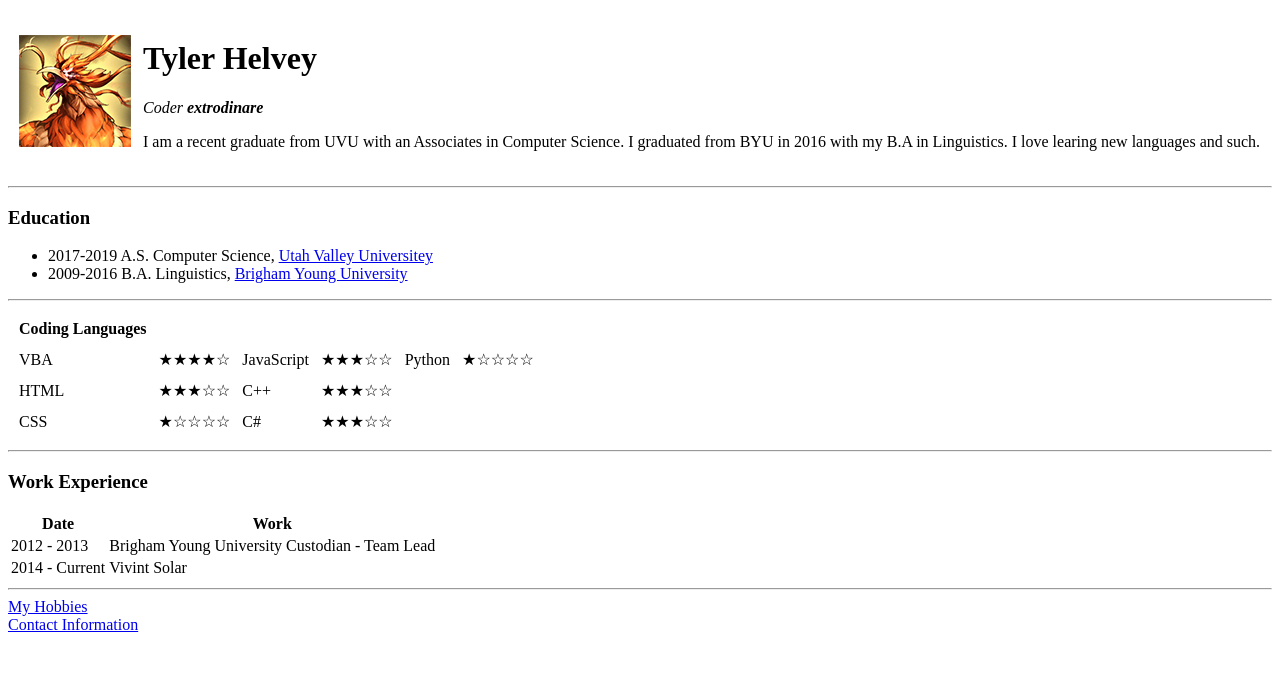
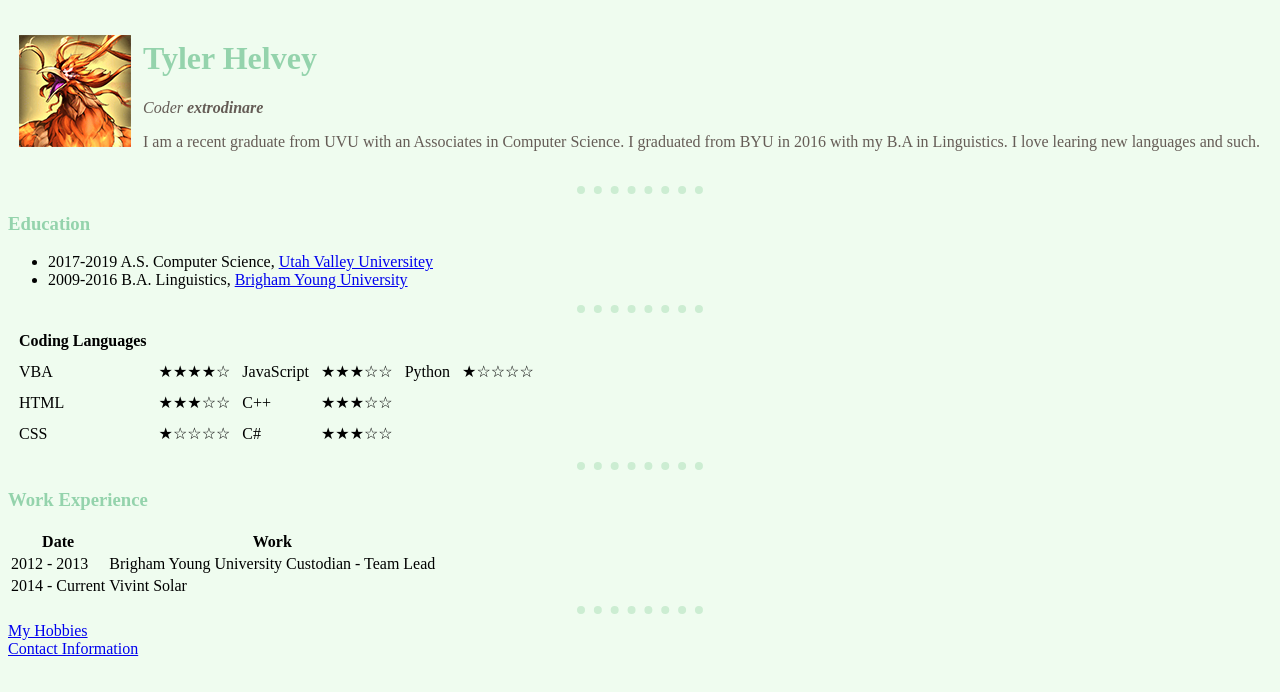
Before and after one commit to xBurnFenix/CVWebsite, a plain HTML site: page index.html in a window 1280 px wide. Drawn offline with Linux system fonts and the light colour scheme.

Commit message:
2/3/2020 Update
Procceding with web-dev course. Saving updates/changes done today.

-Added external CSS

```diff
--- /dev/null
+++ b/CSS/style.css
@@ -0,0 +1,22 @@
+body {
+  background-color: #effcef;
+}
+
+hr {
+  border-style: dotted none none;
+  border-color: #ccedd2;
+  border-width: 8px;
+  width: 10%
+}
+
+h1 {
+  color: #94d3ac;
+}
+
+h3 {
+  color: #94d3ac;
+}
+
+p {
+  color: #655c56;
+}
--- a/index.html
+++ b/index.html
@@ -4,6 +4,7 @@
   <head>
     <meta charset="utf-8">
     <title>Tyler's Personal Site</title>
+    <link rel="stylesheet" href="css/style.css">
   </head>
 
   <body>
@@ -11,7 +12,7 @@
       <td><img src="phoenix large.png" alt="Phoenix"></td>
       <td>
         <h1>Tyler Helvey</h1>
-        <p><em>Coder <strong>extrodinare</strong></em></p>
+        <p> <em>Coder <strong>extrodinare</strong> </em> </p>
         <p>
           I am a recent graduate from UVU with an Associates in Computer Science.
           I graduated from BYU in 2016 with my B.A in Linguistics. I love learing
```
Also changed, not shown: contactInfo.html (+4 -3 lines), hobbies.html (+1 -0 lines), 1 other file.
